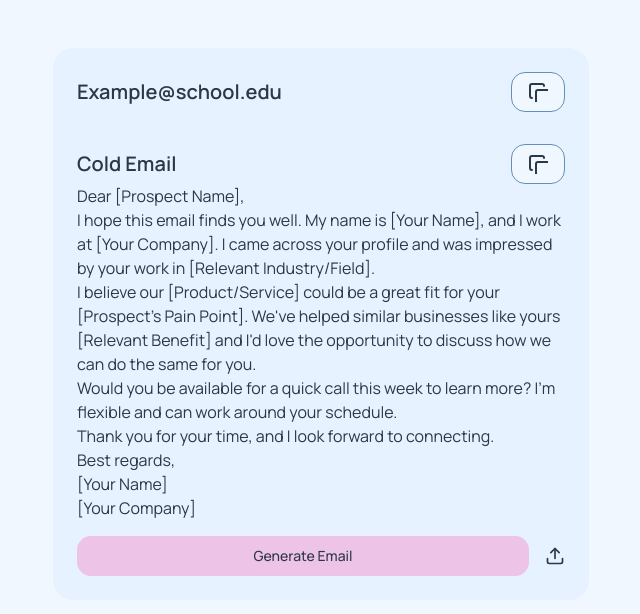
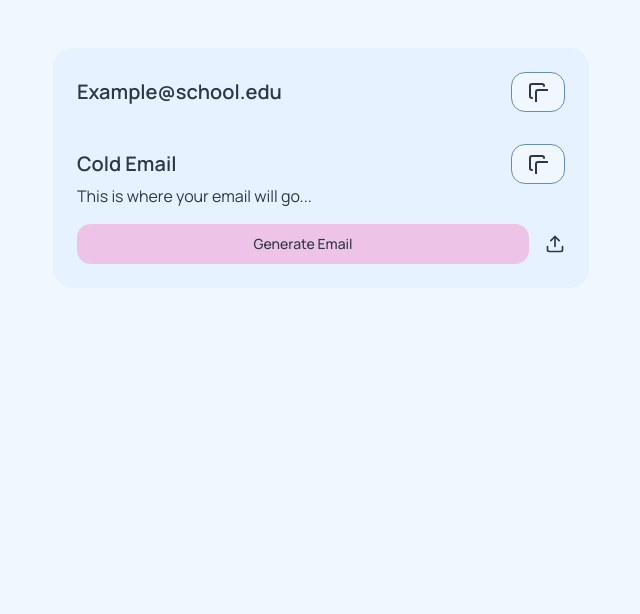
Before and after one commit to AkashWudali12/Prof-AI, a Next.js app in the folder prof-ai-v2/prof-ai/: page /email in a window 1280 px wide. Shown: the top 614 px of the page, without its empty margins (603-1243 px from the left). Built offline with nearby package versions, Linux system fonts and the light colour scheme.

Commit message:
edit components

```diff
--- a/prof-ai-v2/prof-ai/src/components/chat-box.tsx
+++ b/prof-ai-v2/prof-ai/src/components/chat-box.tsx
@@ -101,6 +101,7 @@ export function ChatBox() {
         {loading ? (
           <LoadingSpinner /> // Show loading spinner if loading state is true
         ) : (
+          <>
             <form onSubmit={handleSubmit} className="flex flex-col gap-4">
               <div className="flex flex-col gap-2">
                 <div className="flex items-center justify-between">
@@ -151,7 +152,6 @@ export function ChatBox() {
                   />
                 </div>
 
-
                 {/* Textarea and Send Button */}
                 <div className="flex flex-col gap-4">
                   <div className="relative">
@@ -192,9 +192,10 @@ export function ChatBox() {
                     </Select>
                   </div>
                 </div>
-
               </div>
             </form>
+            <p className="text-sm text-muted-foreground text-center mt-4">More schools coming soon!</p>
+          </>
         )}
       </div>
     </div>
--- a/prof-ai-v2/prof-ai/src/components/prof-email-display.tsx
+++ b/prof-ai-v2/prof-ai/src/components/prof-email-display.tsx
@@ -10,9 +10,7 @@ import type { CarouselApi } from "@/components/ui/carousel"
 import { LoadingSpinner } from './loading';
 import React from 'react';
 
-
 type StringArrayDictionary = { [key: string]: string[] };
-
 
 export function ProfEmailDisplay() {
   const { shareData, setShareData } = useShareDataContext()
@@ -33,12 +31,9 @@ export function ProfEmailDisplay() {
   const [fileName, setFileName] = useState<string | null>(null);
   const fileInputRef = useRef<HTMLInputElement>(null);
 
-
-
   function delay(ms: number) {
     return new Promise(resolve => setTimeout(resolve, ms));
   }
-
 
   useEffect(() => {
     if (shareData && professors.length === 0) {
@@ -49,7 +44,6 @@ export function ProfEmailDisplay() {
 
       const student_to_add: string[] = data["student_info"]
       setStudentInfo(student_to_add)
-
 
       const prof_to_abstracts: StringArrayDictionary = {}
 
@@ -290,28 +284,7 @@ export function ProfEmailDisplay() {
             <div className="prose text-muted-foreground">
               {currEmail ? formatEmailContent(currEmail, currSubjectLine) : (
                 <div>
-                  <p>Dear [Prospect Name],</p>
-                  <p>
-                    I hope this email finds you well. My name is [Your Name], and I work at [Your Company]. I came across your
-                    profile and was impressed by your work in [Relevant Industry/Field].
-                  </p>
-                  <p>
-                    I believe our [Product/Service] could be a great fit for your [Prospect's Pain Point]. We've helped
-                    similar businesses like yours [Relevant Benefit] and I'd love the opportunity to discuss how we can do the
-                    same for you.
-                  </p>
-                  <p>
-                    Would you be available for a quick call this week to learn more? I'm flexible and can work around your
-                    schedule.
-                  </p>
-                  <p>Thank you for your time, and I look forward to connecting.</p>
-                  <p>
-                    Best regards,
-                    <br />
-                    [Your Name]
-                    <br />
-                    [Your Company]
-                  </p>
+                  This is where your email will go...
                 </div>
               )}
             </div>
```
Also changed, not shown: 1 other file (tests, documents, lock files or other folders). Lines whose indentation alone changed are shown as unchanged.
